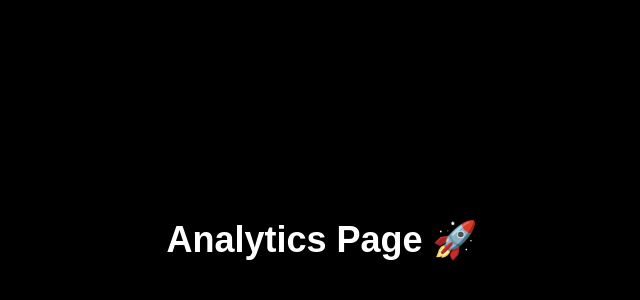
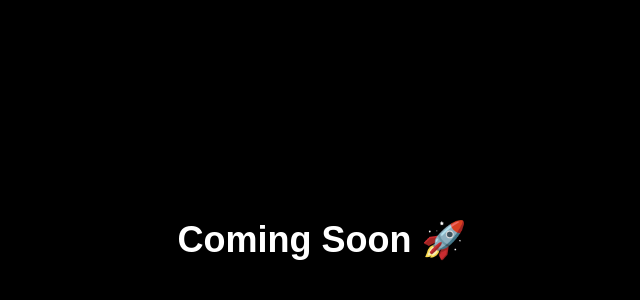
Before and after one commit to samarth-kasalkar-2005/ArtVerse, a Next.js app in the folder client/: page /dashboard/analytics in a window 1280 px wide. Shown: the part 160-460 px from the top of the page, without its empty margins (318-958 px from the left). Built offline with nearby package versions, Linux system fonts and the light colour scheme.

Commit message:
Fix all empty analytics page

```diff
--- a/client/src/app/artwork/[id]/page.jsx
+++ b/client/src/app/artwork/[id]/page.jsx
@@ -0,0 +1,7 @@
+export default function Page() {
+  return (
+    <main className="min-h-screen flex items-center justify-center bg-black text-white">
+      <h1 className="text-4xl font-bold">Coming Soon 🚀</h1>
+    </main>
+  );
+}
--- a/client/src/app/dashboard/analytics/page.jsx
+++ b/client/src/app/dashboard/analytics/page.jsx
@@ -1,9 +1,7 @@
-export default function AnalyticsPage() {
+export default function Page() {
   return (
     <main className="min-h-screen flex items-center justify-center bg-black text-white">
-      <h1 className="text-4xl font-bold">
-        Analytics Page 🚀
-      </h1>
+      <h1 className="text-4xl font-bold">Coming Soon 🚀</h1>
     </main>
   );
 }
--- a/client/src/app/dashboard/earnings/page.jsx
+++ b/client/src/app/dashboard/earnings/page.jsx
@@ -0,0 +1,7 @@
+export default function Page() {
+  return (
+    <main className="min-h-screen flex items-center justify-center bg-black text-white">
+      <h1 className="text-4xl font-bold">Coming Soon 🚀</h1>
+    </main>
+  );
+}
--- a/client/src/app/dashboard/uploads/page.jsx
+++ b/client/src/app/dashboard/uploads/page.jsx
@@ -0,0 +1,7 @@
+export default function Page() {
+  return (
+    <main className="min-h-screen flex items-center justify-center bg-black text-white">
+      <h1 className="text-4xl font-bold">Coming Soon 🚀</h1>
+    </main>
+  );
+}
--- a/client/src/app/home/page.jsx
+++ b/client/src/app/home/page.jsx
@@ -0,0 +1,7 @@
+export default function Page() {
+  return (
+    <main className="min-h-screen flex items-center justify-center bg-black text-white">
+      <h1 className="text-4xl font-bold">Coming Soon 🚀</h1>
+    </main>
+  );
+}
--- a/client/src/app/profile/[username]/page.jsx
+++ b/client/src/app/profile/[username]/page.jsx
@@ -0,0 +1,7 @@
+export default function Page() {
+  return (
+    <main className="min-h-screen flex items-center justify-center bg-black text-white">
+      <h1 className="text-4xl font-bold">Coming Soon 🚀</h1>
+    </main>
+  );
+}
--- a/client/src/app/profile/settings/page.jsx
+++ b/client/src/app/profile/settings/page.jsx
@@ -0,0 +1,7 @@
+export default function Page() {
+  return (
+    <main className="min-h-screen flex items-center justify-center bg-black text-white">
+      <h1 className="text-4xl font-bold">Coming Soon 🚀</h1>
+    </main>
+  );
+}
```
